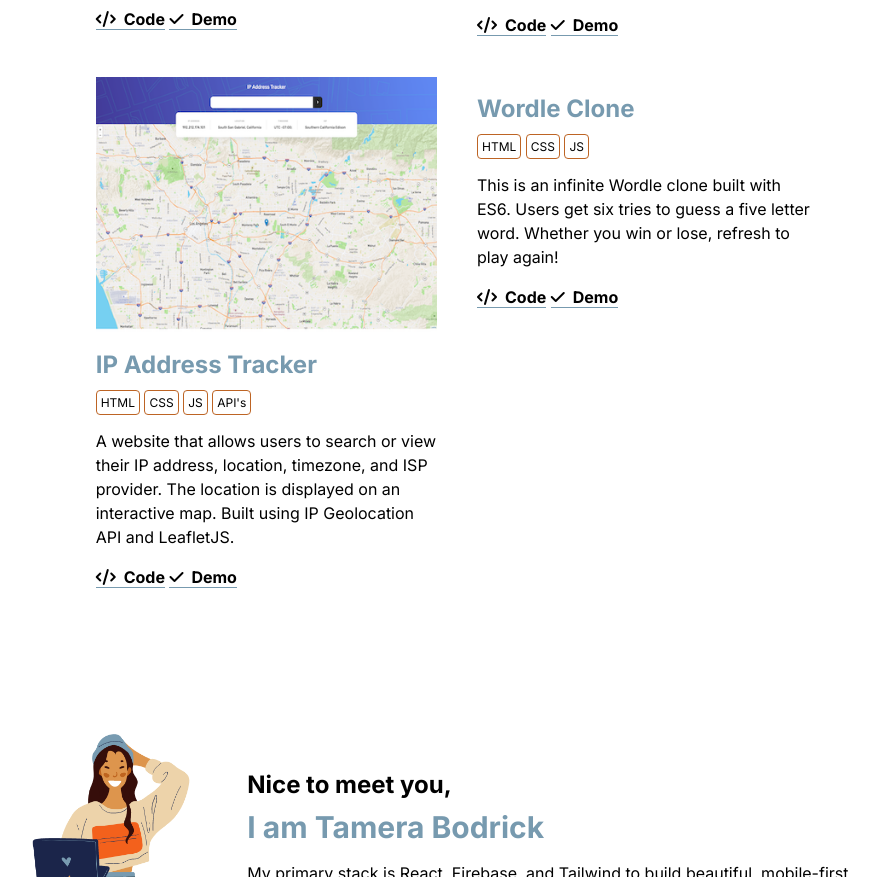
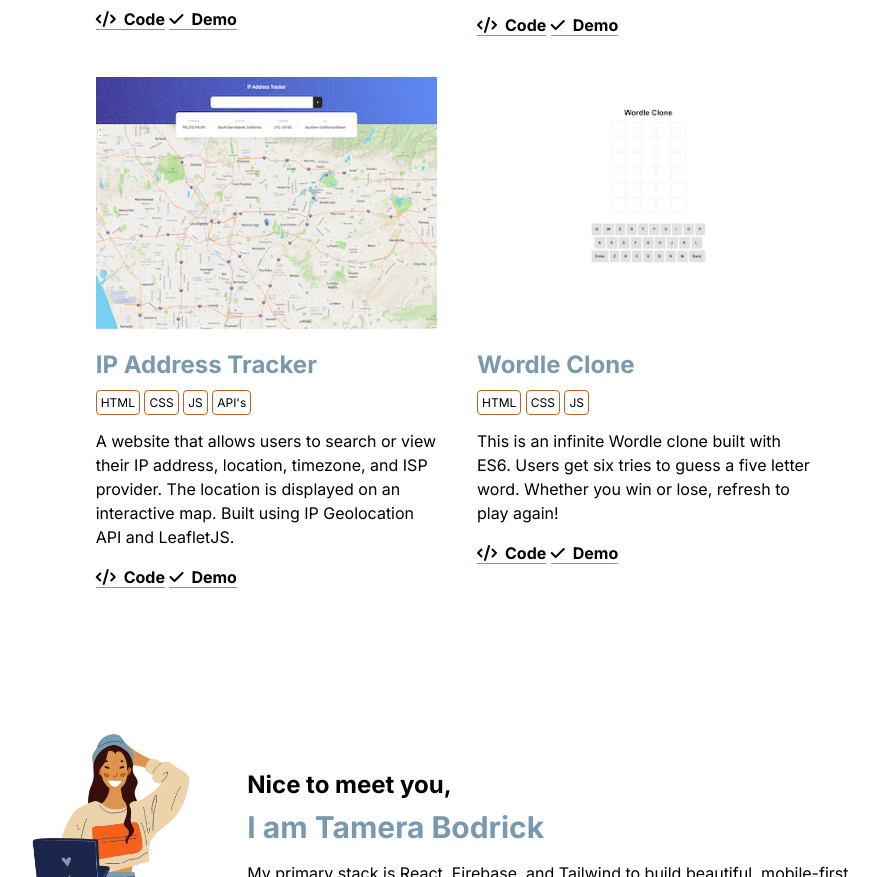
Before and after one commit to tlbodrick/my-portfolio, a website: page index.html in a window 1280 px wide. Shown: the part 980-1857 px from the top of the page, without its empty margins (183-1062 px from the left). Drawn offline with Linux system fonts and the light colour scheme.

Commit message:
fix url typo

```diff
--- a/index.html
+++ b/index.html
@@ -123,7 +123,7 @@
 
                 <!-- project -->
                 <div class="w-2/5 shrink-0 ">
-                    <img src="assets/swordle.png" alt="">
+                    <img src="assets/wordle.png" alt="">
                     <h3 class="text-2xl font-bold text-custom-blue mt-4">Wordle Clone</h3>
                     <div class="skills mt-2">
                         <span class="p-1 border border-custom-orange rounded text-xs">HTML</span>
```
